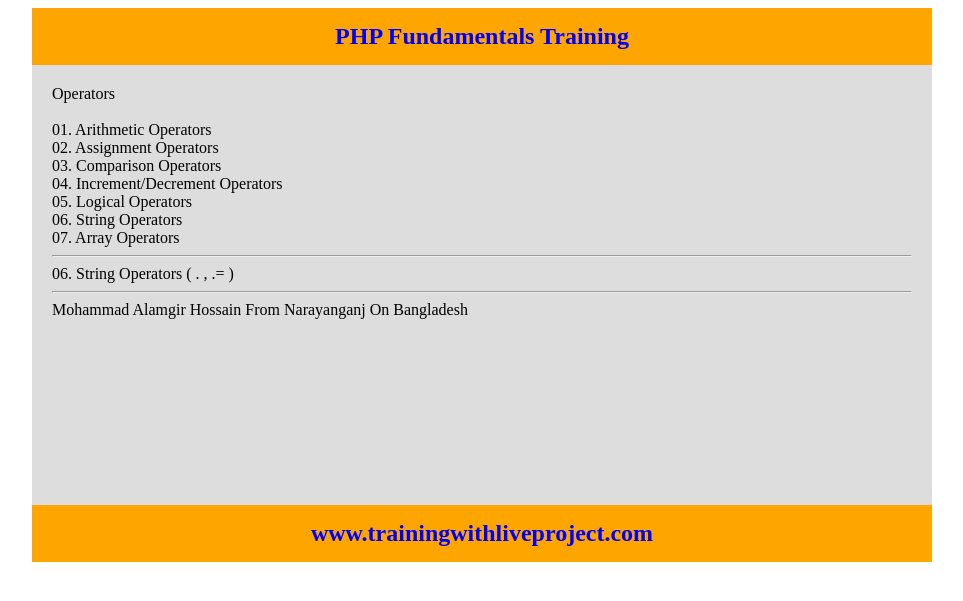
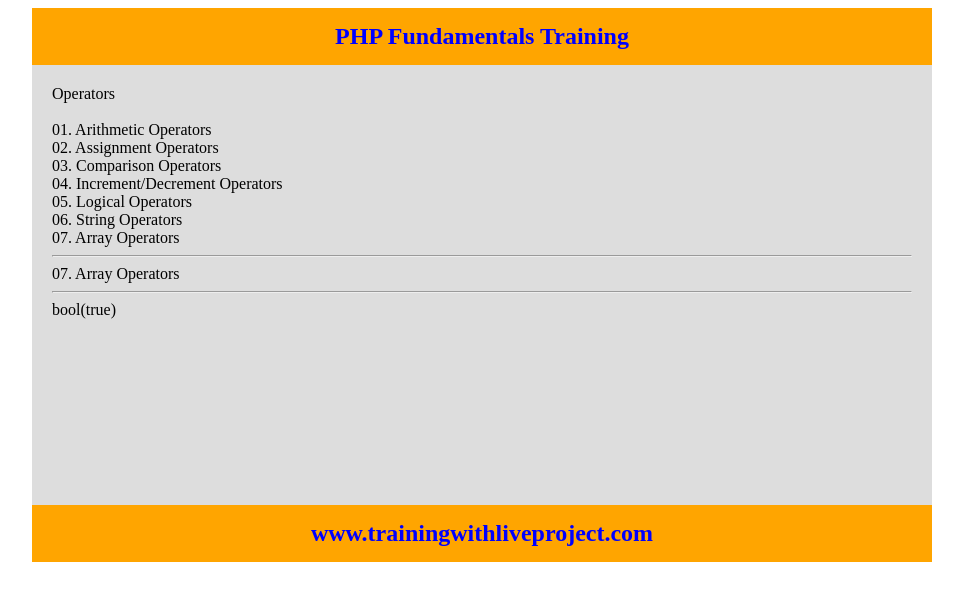
Before and after one commit to iamalamgir/php_web, a PHP site: page / in a window 1280 px wide. Shown: the top 601 px of the page, without its empty margins (158-1121 px from the left). Run offline with PHP 8.4, Linux system fonts and the light colour scheme.

Commit message:
array_operators_all

```diff
--- a/index.php
+++ b/index.php
@@ -41,44 +41,76 @@
     07. Array Operators
     <br/>
     <hr/>
-    06. String Operators (  .   ,   .=  )
+    07. Array Operators
     <hr/>
 
         <?php
             /*
-            *Concatenation string operators (.) eita diya duta string jog kore.
-            *Concatenation assignment string operators(.=) eita diya duta string jog kore.
+            $x = array("a" => "Dhaka" , "b" => "Sylhet");
+            $y = array("c" => "Comilla" , "d" => "Pavna");
+            var_dump($x + $y);
 
-            $x = "Mohammad Alamgir";
-            $y = " Hossain";
-            $z = $x . $y;
-            echo $z;
+            $x = array(
+                "a" => "Dhaka" ,
+                "b" => "Sylhet"
+            );
+            $y = array(
+                "c" => "Comilla" ,
+                "d" => "Pavna"
+            );
+            var_dump($x == $y);
 
-            $x = "Mohammad Alamgir";
-            $y = " Hossain";
-            $z = " From Narayanganj";
-            $q = " On Bangladesh";
-            $a = $x . $y . $z . $q;
-            echo $a;
+            $x = array(
+                "a" => "Dhaka" ,
+                "b" => "Sylhet"
+            );
+            $y = array(
+                "c" => "Comilla" ,
+                "d" => "Pavna"
+            );
+            var_dump($x === $y);
 
-            $x = "Mohammad Alamgir";
-            $y = " Hossain";
-            $x .= $y;
-            echo $x;
+            $x = array(
+                "a" => "Dhaka" ,
+                "b" => "Sylhet"
+            );
+            $y = array(
+                "a" => "Dhaka" ,
+                "b" => "Sylhet"
+            );
+            var_dump($x === $y);
 
-            $x = "Mohammad Alamgir";
-            $y = " Hossain";
-            $z = " From Narayanganj";
-            $x .= $y .= $z;
-            echo $x;
+            $x = array(
+                "a" => "Dhaka" ,
+                "b" => "Sylhet"
+            );
+            $y = array(
+                "c" => "Comilla" ,
+                "d" => "Pavna"
+            );
+            var_dump($x !== $y);
+
+            $x = array(
+                "a" => "Dhaka" ,
+                "b" => "Sylhet"
+            );
+            $y = array(
+                "c" => "Comilla" ,
+                "d" => "Pavna"
+            );
+            var_dump($x != $y);
             */
 
-            $x = "Mohammad Alamgir";
-            $y = " Hossain";
-            $z = " From Narayanganj";
-            $q = " On Bangladesh";
-            $x .= $y .= $z .= $q;
-            echo $x;
+            $x = array(
+                "a" => "Dhaka" ,
+                "b" => "Sylhet"
+            );
+            $y = array(
+                "c" => "Comilla" ,
+                "d" => "Pavna"
+            );
+            var_dump($x <> $y);
+
         ?>
     </section>
     <section class="footeroption">
```
